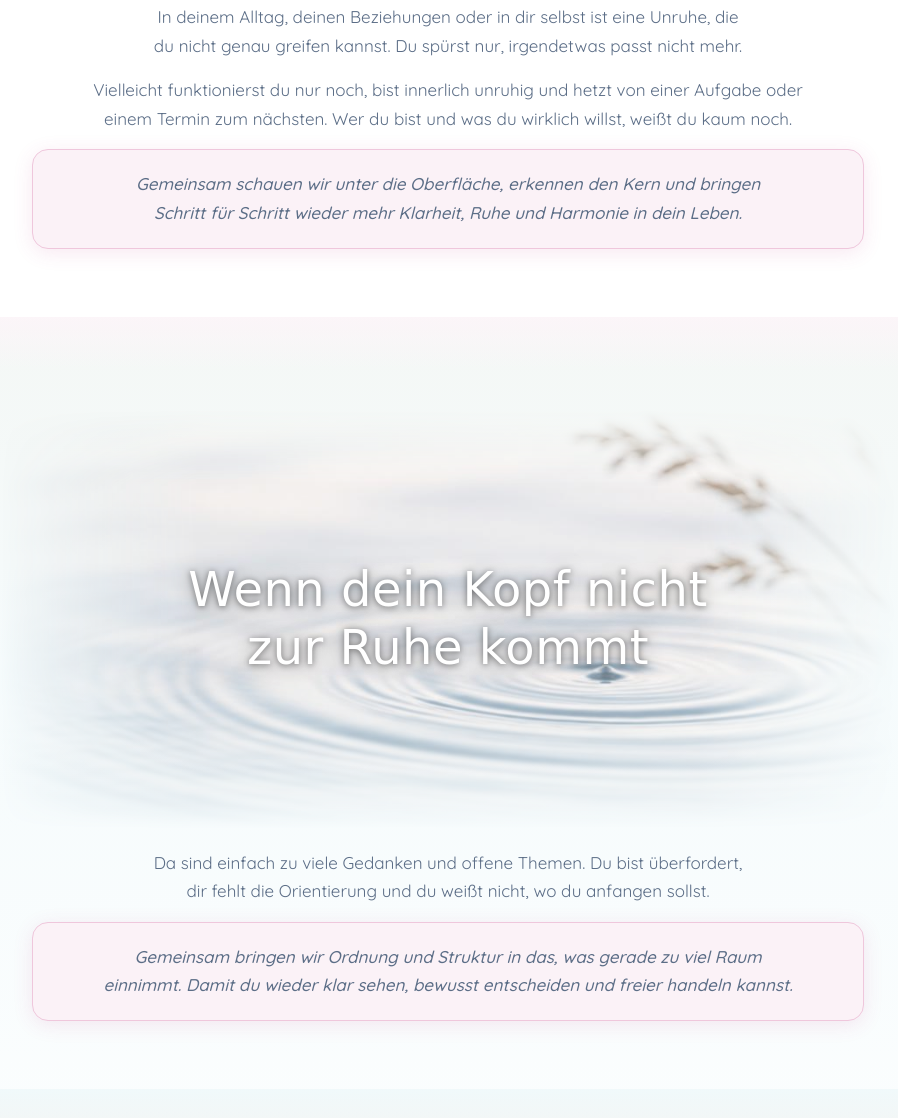
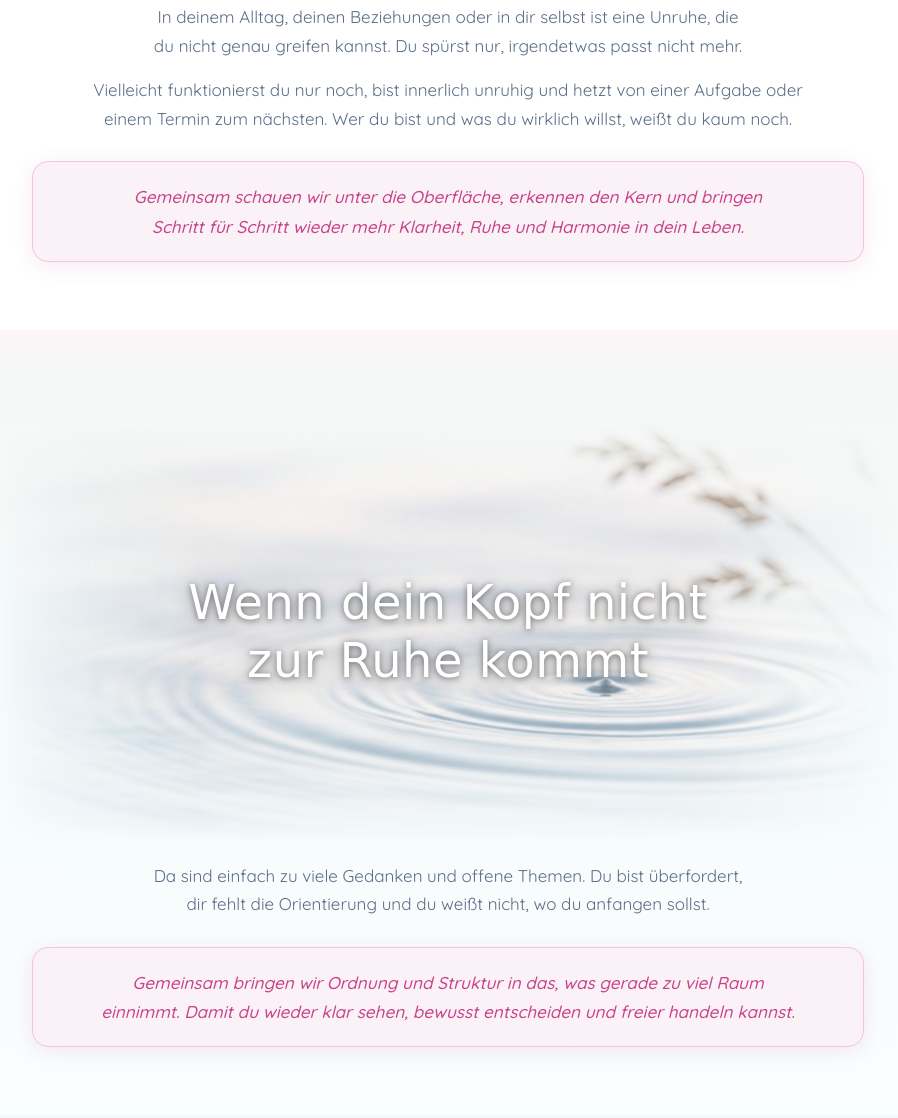
Before and after one commit to Yvonne-YMA/landingpage, a website: page public/index.html in a window 1280 px wide. Shown: the part 1222-2340 px from the top of the page, without its empty margins (192-1090 px from the left). Drawn offline with Linux system fonts and the light colour scheme; a web font is replaced by a local one.

Commit message:
Fix Gemeinsam card text color: override ink-muted with brand-rose

```diff
--- a/public/styles.css
+++ b/public/styles.css
@@ -681,7 +681,8 @@ body {
   margin-bottom: 0;
 }
 
-.topic__close {
+.topic__close,
+.topic p.topic__close {
   margin-top: 1.75rem;
   padding: 1.25rem 1.5rem;
   border-radius: 1rem;
```
